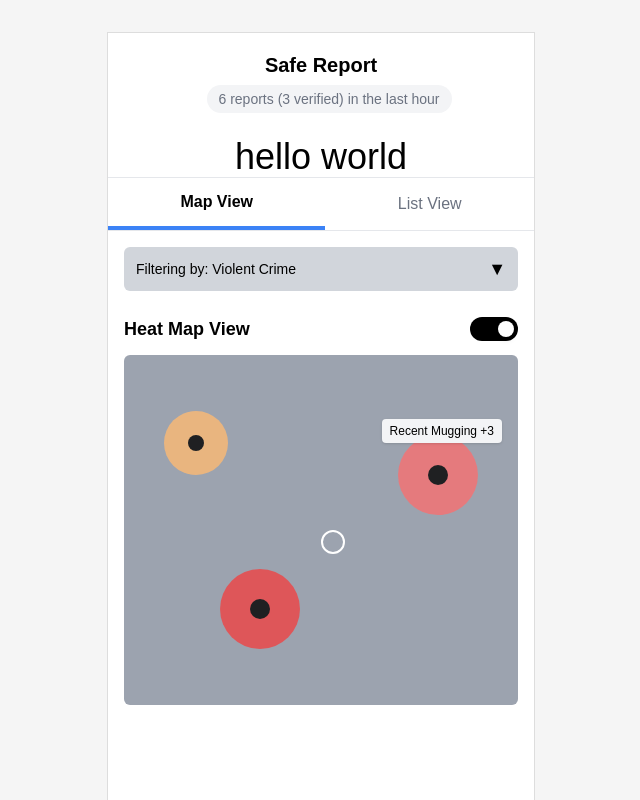
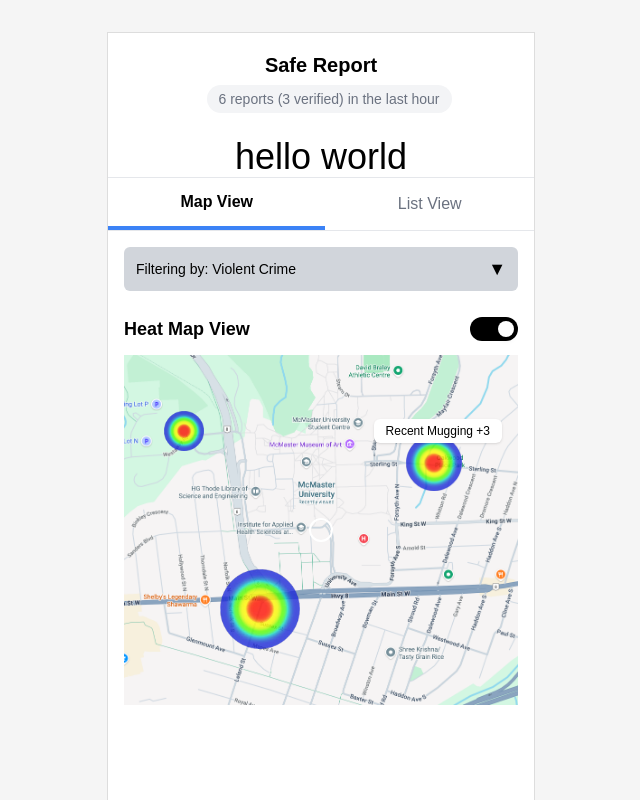
Before and after one commit to HussainM3/crime-reporting-app, a React (Vite) app: page / in a window 1280 px wide. Shown: the top 800 px of the page, without its empty margins (319-959 px from the left). Built offline with nearby package versions, Linux system fonts and the light colour scheme.

Commit message:
added map and heatmap dots

```diff
--- a/src/components/MapView.jsx
+++ b/src/components/MapView.jsx
@@ -1,4 +1,6 @@
 import { useState } from "react";
+import mapImage from "../assets/mcmaster-map.png";
+import heatMapIcon from "../assets/heatmap-dot.png";
 
 export default function MapView() {
   const [heatMapOn, setHeatMapOn] = useState(true);
@@ -30,29 +32,45 @@ export default function MapView() {
       </div>
 
       {/* Map Area */}
-      <div className="bg-gray-400 rounded-md mt-3 min-h-[350px] flex-1 relative ">
+      <div className="relative mt-3 min-h-[350px] flex-1 rounded-md">
 
-        {/* Crime zones */}
-        <div className="absolute top-14 left-10 w-16 h-16 bg-orange-300 rounded-full flex items-center justify-center opacity-80">
-          <div className="w-4 h-4 bg-black rounded-full" />
+        {/* Static Map */}
+        <img
+          src={mapImage}
+          alt="Map"
+          className="absolute inset-0 w-full h-full object-cover"
+        />
+
+        {/* Heatmap Dots */}
+        <img
+          src={heatMapIcon}
+          alt="High risk zone"
+          className="absolute top-20 right-14 w-14 h-14 opacity-80"
+        />
+
+        <img
+          src={heatMapIcon}
+          alt="Medium risk zone"
+          className="absolute top-14 left-10 w-10 h-10 opacity-80"
+        />
+
+        <img
+          src={heatMapIcon}
+          alt="Very high risk zone"
+          className="absolute bottom-14 left-24 w-20 h-20 opacity-80"
+        />
+
+        {/* User Location */}
+        <div className="absolute top-1/2 left-1/2 -translate-x-1/2 -translate-y-1/2
+                        w-6 h-6 border-2 border-white rounded-full bg-transparent z-20" />
+
+        {/* Tooltip */}
+        <div className="absolute top-16 right-4 bg-white text-black text-xs px-3 py-1 rounded-md shadow z-20">
+          Recent Mugging +3
         </div>
 
-        <div className="absolute top-20 right-10 w-20 h-20 bg-red-400 rounded-full flex items-center justify-center opacity-80">
-          <div className="w-5 h-5 bg-black rounded-full" />
-        </div>
+      </div>
 
-        <div className="absolute bottom-14 left-24 w-20 h-20 bg-red-500 rounded-full flex items-center justify-center opacity-80">
-          <div className="w-5 h-5 bg-black rounded-full" />
-        </div>
-
-        {/* User Location */}
-        <div className="absolute top-1/2 left-1/2 w-6 h-6 border-2 border-white rounded-full bg-transparent" />
-
-        {/* Tooltip */}
-        <div className="absolute top-16 right-4 bg-gray-100 text-black text-xs px-2 py-1 rounded shadow">
-          Recent Mugging +3
-        </div>
-      </div>
 
     </div>
   );
```
Also changed, not shown: src/assets/heatmap-dot.png (added), src/assets/mcmaster-map.png (added).
